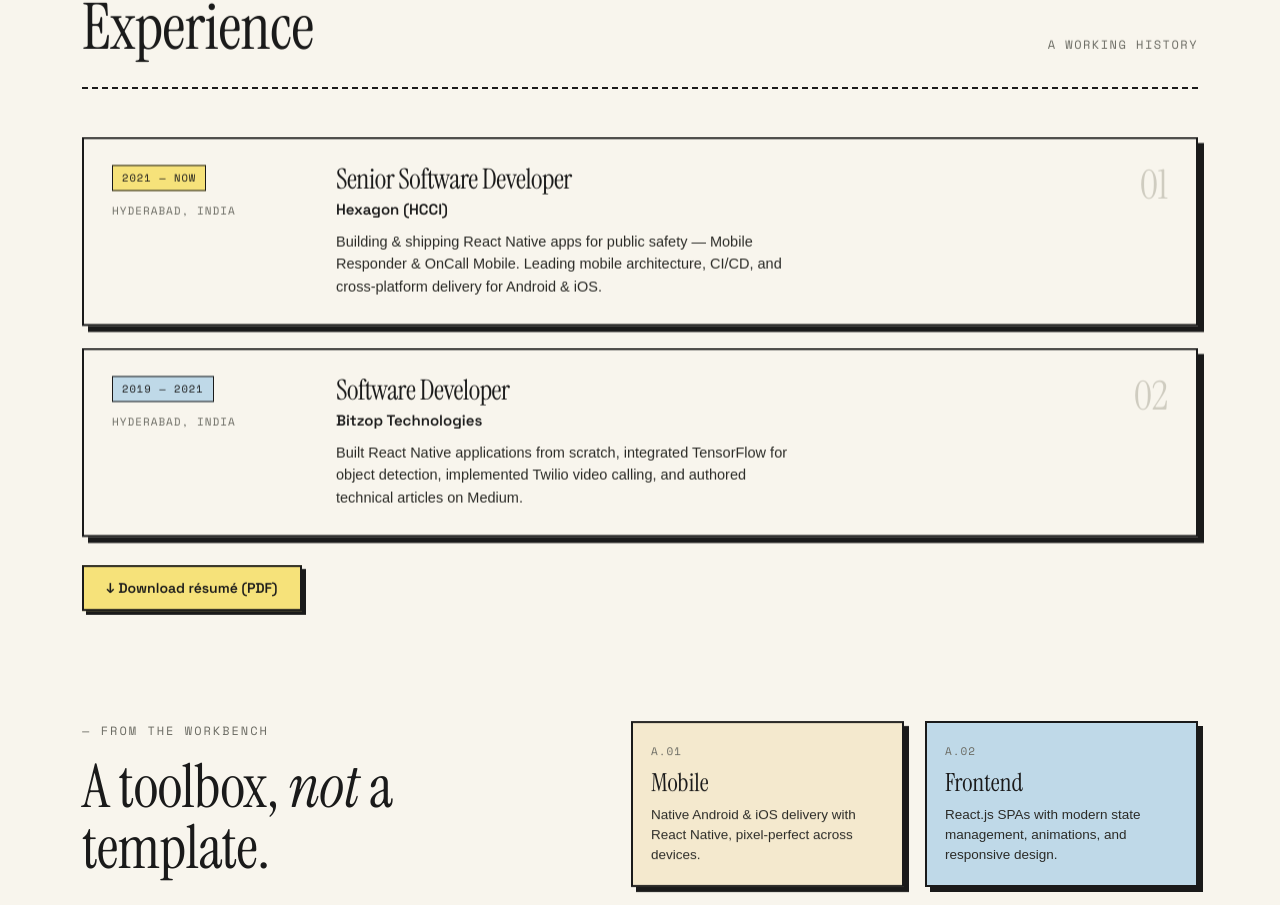
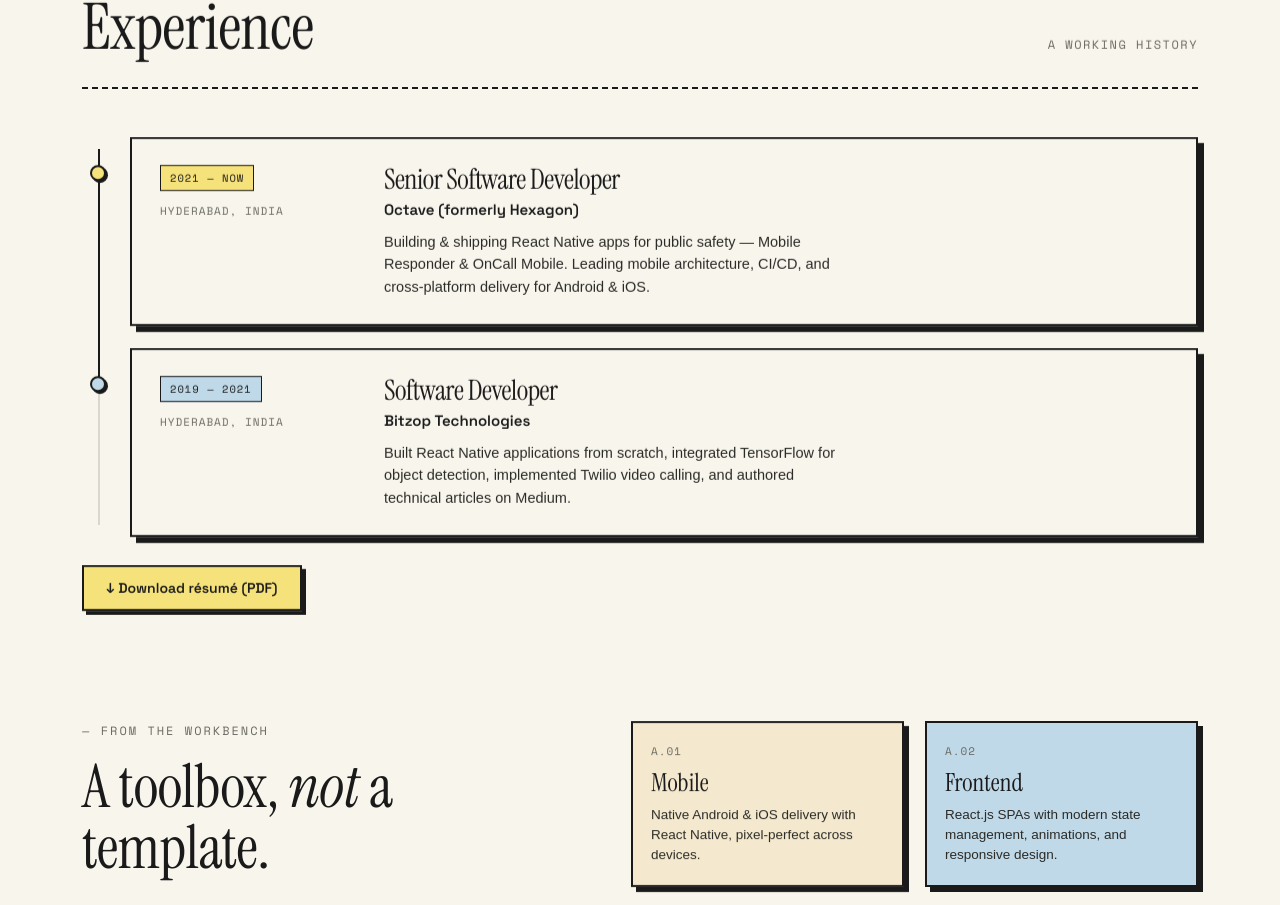
Before and after one commit to santoshP0/MyPortfolio, a React (Vite) app: page / in a window 1280 px wide. Shown: the part 2508-3413 px from the top of the page. Built offline with nearby package versions, Linux system fonts and the light colour scheme; no server answers.

Commit message:
Update company name from Hexagon to Octave and enhance Experience section with timeline layout

```diff
--- a/src/components/NeoPortfolio/Mascot.jsx
+++ b/src/components/NeoPortfolio/Mascot.jsx
@@ -35,7 +35,7 @@ const SECTION_BLURBS = {
     "Curious about the tech behind one? Click me.",
   ],
   experience: [
-    "Ask me what I actually do at Hexagon!",
+    "Ask me what I actually do at Octave!",
     "5+ years condensed into two cards. Questions?",
     "Want the story behind any of these roles?",
   ],
--- a/src/components/NeoPortfolio/NeoPortfolio.jsx
+++ b/src/components/NeoPortfolio/NeoPortfolio.jsx
@@ -217,8 +217,30 @@ function WorkSection() {
   );
 }
 
-/* ── Experience ───────────────────────────────────────────── */
+/* ── Experience (scroll-fill timeline) ────────────────────── */
 function ExperienceSection() {
+  const railRef = React.useRef(null);
+  const fillRef = React.useRef(null);
+
+  React.useEffect(() => {
+    const onScroll = () => {
+      const el = railRef.current;
+      if (!el) return;
+      const r = el.getBoundingClientRect();
+      // Fill tracks the viewport middle passing through the rail
+      const passed = window.innerHeight * 0.5 - r.top;
+      const pct = Math.max(0, Math.min(1, passed / r.height));
+      if (fillRef.current) fillRef.current.style.height = `${pct * 100}%`;
+    };
+    onScroll();
+    window.addEventListener("scroll", onScroll, { passive: true });
+    window.addEventListener("resize", onScroll);
+    return () => {
+      window.removeEventListener("scroll", onScroll);
+      window.removeEventListener("resize", onScroll);
+    };
+  }, []);
+
   return (
     <section id="experience" style={{ paddingTop: 110 }}>
       <div className="neo-section-header neo-reveal">
@@ -226,9 +248,13 @@ function ExperienceSection() {
         <span className="neo-section-count">A working history</span>
       </div>
       <div className="neo-section-divider neo-reveal" />
-      <div className="neo-experience-list">
+
+      <div className="neo-timeline" ref={railRef}>
+        <div className="neo-timeline-track"><div className="neo-timeline-fill" ref={fillRef} /></div>
         {EXPERIENCE.map((e) => (
-          <div key={e.num} className="neo-experience-card neo-reveal">
+          <div key={e.num} className="neo-timeline-row neo-reveal">
+            <span className="neo-timeline-dot" style={{ background: e.color }} />
+            <div className="neo-experience-card">
               <div>
                 <span className="neo-exp-period" style={{ background: e.color }}>{e.period}</span>
                 <div className="neo-exp-location">{e.location}</div>
@@ -238,17 +264,13 @@ function ExperienceSection() {
                 <div className="neo-exp-company">{e.company}</div>
                 <p className="neo-exp-desc">{e.desc}</p>
               </div>
-            <span className="neo-exp-num">{e.num}</span>
+            </div>
           </div>
         ))}
       </div>
+
       <div style={{ display: "flex", gap: 16, marginTop: 28, flexWrap: "wrap" }} className="neo-reveal">
-        <a
-          href={resumePdf}
-          target="_blank"
-          rel="noreferrer"
-          className="neo-btn-accent"
-        >
+        <a href={resumePdf} target="_blank" rel="noreferrer" className="neo-btn-accent">
           ↓ Download résumé (PDF)
         </a>
       </div>
--- a/src/constants/copy/neo-portfolio.js
+++ b/src/constants/copy/neo-portfolio.js
@@ -132,7 +132,7 @@ export const EXPERIENCE = [
     period: "2021 — Now",
     location: "Hyderabad, India",
     role: "Senior Software Developer",
-    company: "Hexagon (HCCI)",
+    company: "Octave (formerly Hexagon)",
     desc: "Building & shipping React Native apps for public safety — Mobile Responder & OnCall Mobile. Leading mobile architecture, CI/CD, and cross-platform delivery for Android & iOS.",
     color: "#F6E27A",
   },
--- a/src/styles/neo-brutalist.css
+++ b/src/styles/neo-brutalist.css
@@ -809,11 +809,47 @@ body {
   transition: transform 200ms cubic-bezier(0.34, 1.56, 0.64, 1);
 }
 
-/* ── Experience ────────────────────────────────────────── */
-.neo-experience-list {
-  display: flex;
-  flex-direction: column;
-  gap: 22px;
+/* ── Experience timeline (rail + original cards) ───────── */
+.neo-timeline {
+  position: relative;
+  padding-left: 48px;
+}
+
+.neo-timeline-track {
+  position: absolute;
+  left: 16px;
+  top: 12px;
+  bottom: 12px;
+  width: 2px;
+  background: #d9d7cf;
+}
+
+.neo-timeline-fill {
+  width: 100%;
+  height: 0%;
+  background: #1a1a1a;
+  transition: height 120ms linear;
+}
+
+.neo-timeline-row {
+  position: relative;
+  margin-bottom: 22px;
+}
+
+.neo-timeline-row:last-child {
+  margin-bottom: 0;
+}
+
+.neo-timeline-dot {
+  position: absolute;
+  left: -40px;
+  top: 28px;
+  width: 16px;
+  height: 16px;
+  border-radius: 50%;
+  border: 2.5px solid #1a1a1a;
+  box-shadow: 2px 2px 0 #1a1a1a;
+  z-index: 2;
 }
 
 .neo-experience-card {
@@ -823,7 +859,7 @@ body {
   box-shadow: 6px 6px 0 #1a1a1a;
   padding: 26px 28px;
   display: grid;
-  grid-template-columns: 200px 1fr auto;
+  grid-template-columns: 200px 1fr;
   gap: 24px;
   align-items: start;
   transition: transform 300ms cubic-bezier(0.22, 1, 0.36, 1),
@@ -876,13 +912,6 @@ body {
   color: #2b2b27;
   margin: 12px 0 0;
   max-width: 56ch;
-}
-
-.neo-exp-num {
-  font-family: 'Instrument Serif', serif;
-  font-size: 40px;
-  line-height: 1;
-  color: #cfccc0;
 }
 
 /* ── Studio / Skills ───────────────────────────────────── */
@@ -1392,13 +1421,16 @@ body {
     animation: heroPhotoIn 700ms 150ms cubic-bezier(0.22, 1, 0.36, 1) both;
   }
 
+  /* Timeline: tighter rail, card stacks internally */
+  .neo-timeline { padding-left: 34px; }
+
+  .neo-timeline-track { left: 10px; }
+
+  .neo-timeline-dot { left: -30px; top: 24px; }
+
   .neo-experience-card {
     grid-template-columns: 1fr;
     gap: 12px;
-  }
-
-  .neo-exp-num {
-    display: none;
   }
 
   .neo-studio-grid {
@@ -1521,8 +1553,8 @@ body {
     grid-template-columns: 1fr;
   }
 
-  .neo-experience-card {
-    padding: 22px 20px;
+  .neo-timeline-content {
+    padding: 20px 18px;
   }
 
   .neo-marquee {
```
Also changed, not shown: 1 other file (tests, documents, lock files or other folders). Lines whose indentation alone changed are shown as unchanged.
